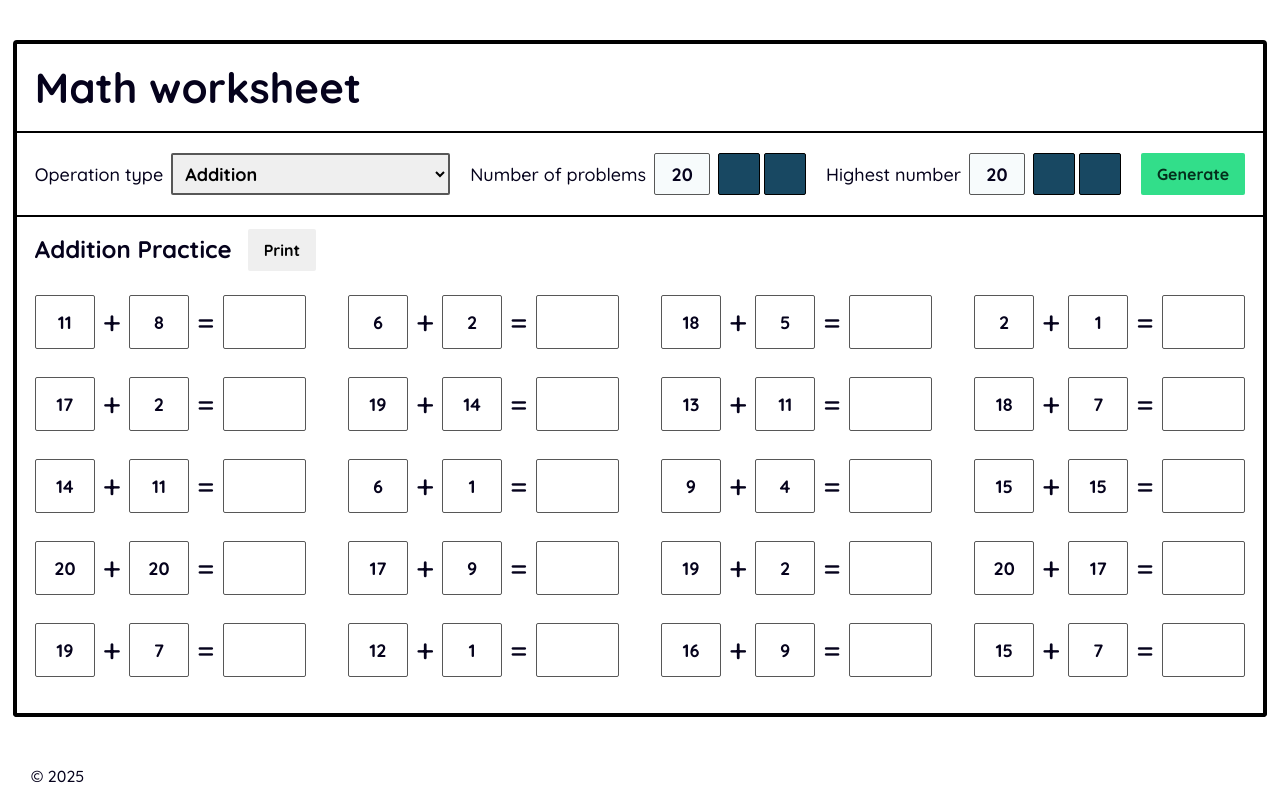
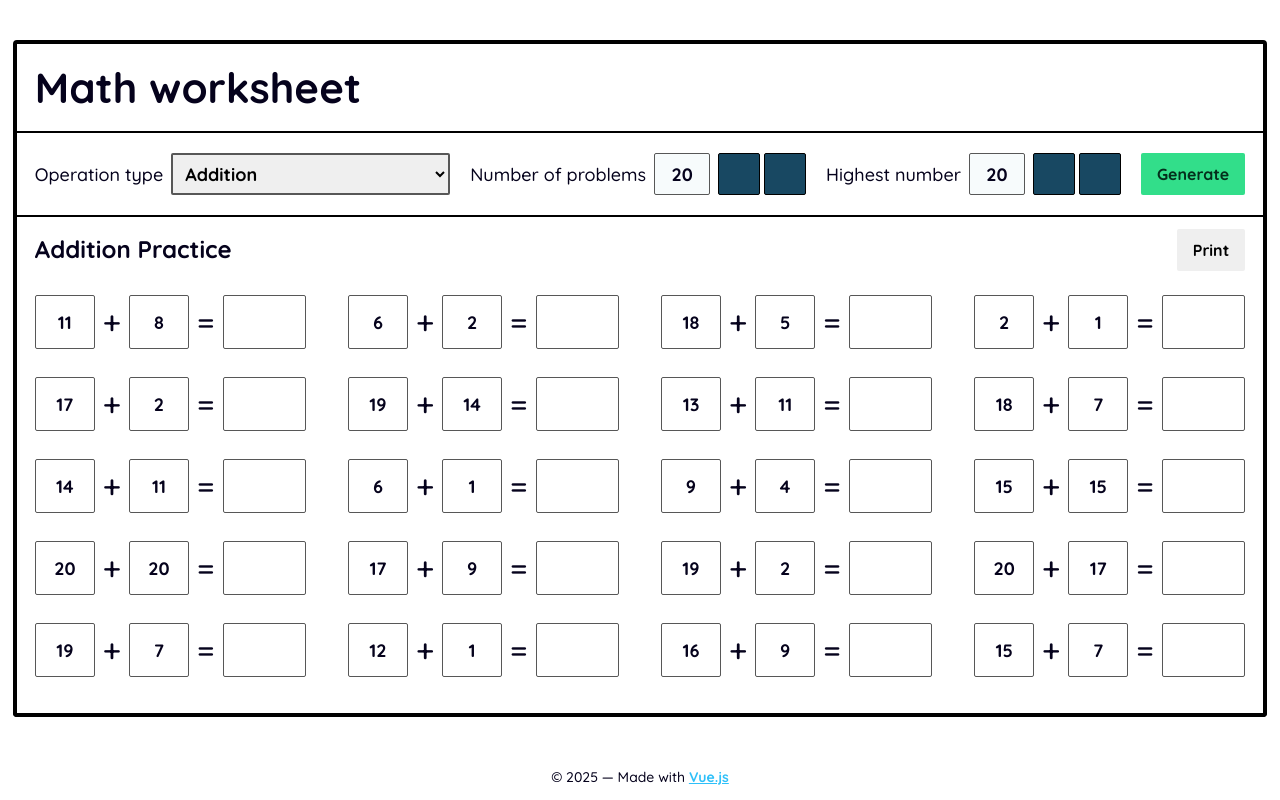
Before and after one commit to 37celsius/math-worksheets, a Vue app: page / in a window 1280 px wide. Both pictures are taken after a click on the button "Generate". Built offline with nearby package versions, Linux system fonts and the light colour scheme; some icons are missing.

Commit message:
update footer

```diff
--- a/src/components/AppFooter.vue
+++ b/src/components/AppFooter.vue
@@ -3,5 +3,25 @@
 </script>
 
 <template>
-  <footer class="wrapper-content">&copy; {{ currentYear }}</footer>
+  <footer class="wrapper-content footer">&copy; {{ currentYear }} &mdash; Made with <a class="footer-link" href="https://vuejs.org/" target="_blank" rel="noopener noreferrer">Vue.js</a></footer>
 </template>
+
+<style scoped>
+  .footer {
+    text-align: center;
+    font-size: 1.4rem;
+  }
+
+  .footer-link {
+    color: var(--picton-blue-400);
+    font-weight: 700;
+  }
+
+  @media (hover: hover) and (pointer: fine) {
+
+
+    .footer-link:hover {
+      color: var(--black);
+    }
+  }
+</style>
--- a/src/components/ListOfProblems.vue
+++ b/src/components/ListOfProblems.vue
@@ -47,6 +47,8 @@
     align-items: center;
     display: flex;
     margin-bottom: 2.4rem;
+    justify-content: space-between;
+    width: 100%;
   }
 
   .problems-list {
```
